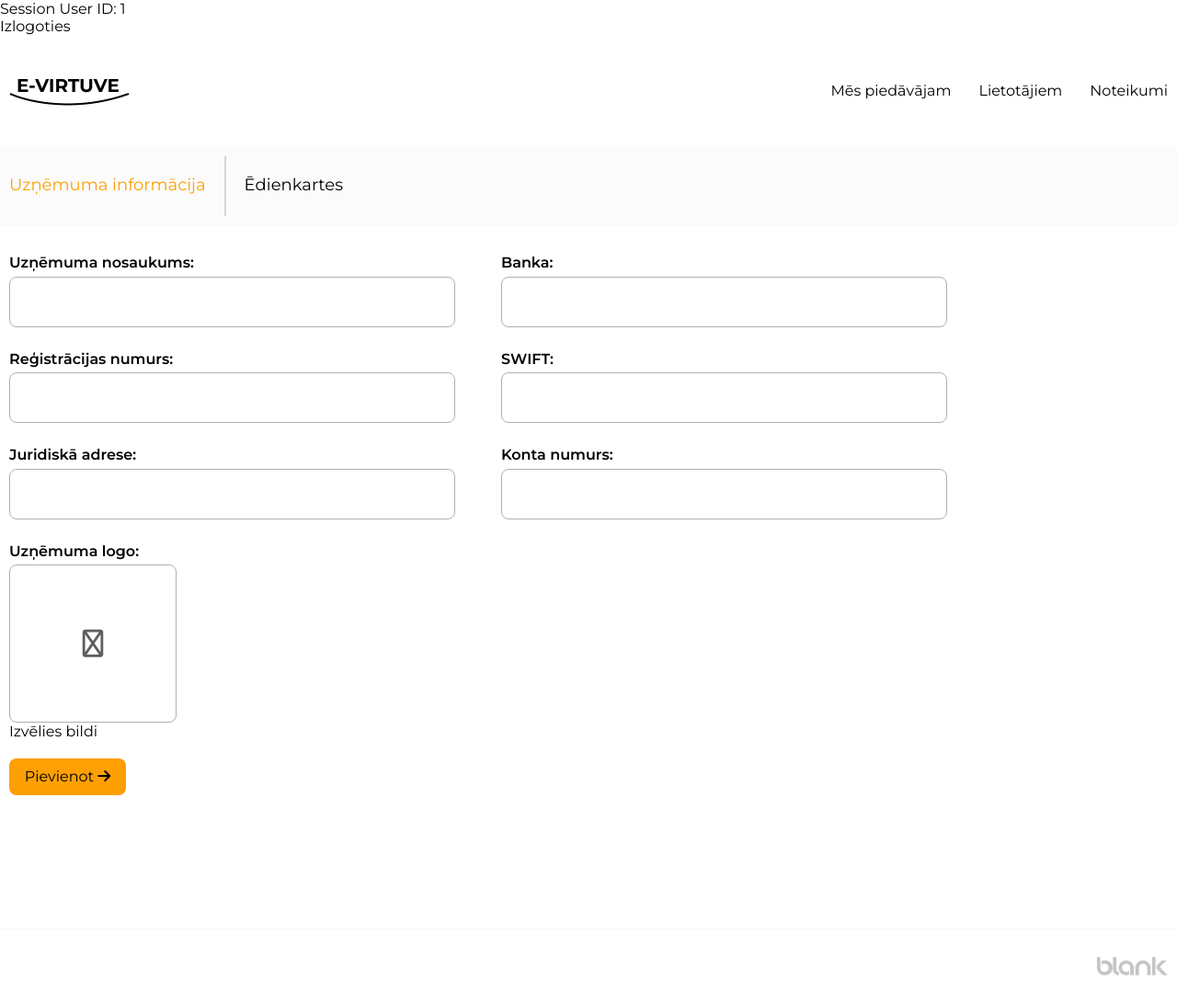
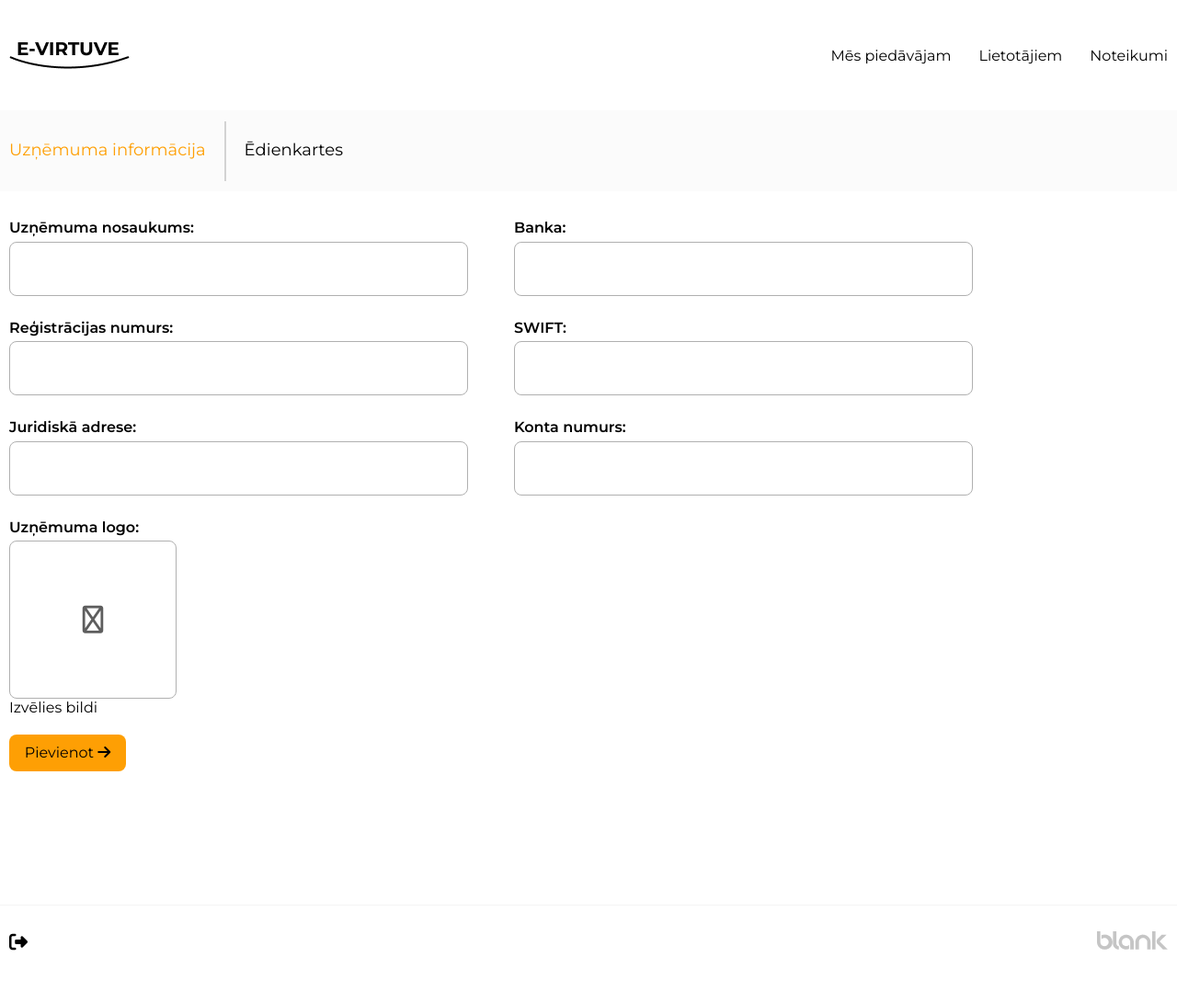
Before and after one commit to Infobaz2K/Restaurant-CMS, a PHP site: page /cms/user_page.php in a window 1280 px wide. Shown: the whole page at 92% size. After the commit the page ends 1034 px from the top, so only its background shows below. Run offline with PHP 8.4, Linux system fonts and the light colour scheme; the visitor is signed in with stand-in values (Sample User, id 1); data that the repository does not hold is empty; some libraries are stand-ins or nearby versions.

Commit message:
minor updates removing debugging

```diff
--- a/addons/footer.html
+++ b/addons/footer.html
@@ -30,7 +30,7 @@
             margin: auto;
             height: 100%;
             display: flex;
-            justify-content: end;
+            justify-content: space-between;
             align-items: center;
         }
 
@@ -44,6 +44,9 @@
 <body>
     <footer>
         <div class="footer-inner">
+            <div class="footer-logout">
+                <a href="logout.php"><i class="fa-solid fa-right-from-bracket" style="color: #000000; font-size: 20px;"></i></a>
+            </div>
             <div class="footer-logo">
                 <img src="img/footer-logo.png" alt="">
             </div>
--- a/scripts/user.js
+++ b/scripts/user.js
@@ -166,6 +166,9 @@
         isValid = false;
     }
 
+    var saveButton = document.getElementById("saveButton");
+    saveButton.disabled = !isValid;
+
     return isValid;
 }
 
--- a/style/user_page.css
+++ b/style/user_page.css
@@ -161,6 +161,10 @@
         border: 2px solid black;
     }
 
+    .post-info button:disabled {
+        color: black;
+    }
+
     .post-info input {
         width: 485px;
         height: 55px;
--- a/user_category.php
+++ b/user_category.php
@@ -18,7 +18,7 @@
     <meta charset="UTF-8">
     <meta name="viewport" content="width=device-width, initial-scale=1.0">
     <link rel="stylesheet" href="https://cdnjs.cloudflare.com/ajax/libs/font-awesome/6.5.1/css/all.min.css" integrity="sha512-DTOQO9RWCH3ppGqcWaEA1BIZOC6xxalwEsw9c2QQeAIftl+Vegovlnee1c9QX4TctnWMn13TZye+giMm8e2LwA==" crossorigin="anonymous" referrerpolicy="no-referrer" />
-    <link rel="stylesheet" href="style/category.css">
+    <link rel="stylesheet" href="style/user_category.css">
     <link rel="stylesheet" data-purpose="Layout StyleSheet" title="Web Awesome" href="/css/app-wa-462d1fe84b879d730fe2180b0e0354e0.css?vsn=d">
     <link rel="stylesheet" href="https://site-assets.fontawesome.com/releases/v6.5.1/css/all.css">
     <link rel="stylesheet" href="https://site-assets.fontawesome.com/releases/v6.5.1/css/sharp-thin.css">
--- a/user_food.php
+++ b/user_food.php
@@ -19,7 +19,7 @@
     <meta name="viewport" content="width=device-width, initial-scale=1.0">
     <script src="https://ajax.googleapis.com/ajax/libs/jquery/3.7.1/jquery.min.js"></script>
     <link rel="stylesheet" href="https://cdnjs.cloudflare.com/ajax/libs/font-awesome/6.5.1/css/all.min.css" integrity="sha512-DTOQO9RWCH3ppGqcWaEA1BIZOC6xxalwEsw9c2QQeAIftl+Vegovlnee1c9QX4TctnWMn13TZye+giMm8e2LwA==" crossorigin="anonymous" referrerpolicy="no-referrer" />
-    <link rel="stylesheet" href="style/food.css">
+    <link rel="stylesheet" href="style/user_food.css">
     <link rel="stylesheet" data-purpose="Layout StyleSheet" title="Web Awesome" href="/css/app-wa-462d1fe84b879d730fe2180b0e0354e0.css?vsn=d">
     <link rel="stylesheet" href="https://site-assets.fontawesome.com/releases/v6.5.1/css/all.css">
     <link rel="stylesheet" href="https://site-assets.fontawesome.com/releases/v6.5.1/css/sharp-thin.css">
--- a/user_page.php
+++ b/user_page.php
@@ -8,10 +8,6 @@
     header("Location: login.php");
     exit();
 }
-
-echo "Session User ID: " . $_SESSION['user_id']; // Debugging output
-
-
 ?>
 
 <!DOCTYPE html>
@@ -31,7 +27,6 @@
 </head>
 <body>
 
-    <a class="button" href="logout.php">Izlogoties</a>
     <div id="headerContainer"></div>
 
     <div class="main">
```
Also changed, not shown: style/user_category.css (renamed from style/category.css), style/user_food.css (renamed from style/food.css).
